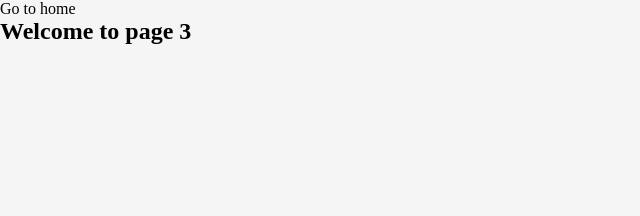
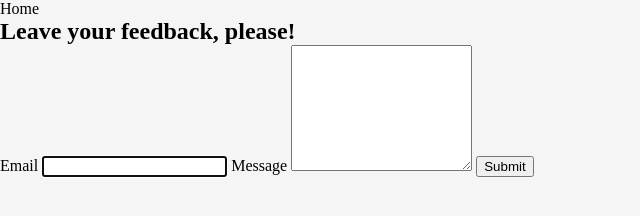
Before and after one commit to deiadaimon/goit-js-hw-09, a website built with Vite: page src/2-form.html in a window 1280 px wide. Shown: the whole page, without its empty margins (0-640 px from the left). Built offline with nearby package versions, Linux system fonts and the light colour scheme.

Commit message:
done task 2 (form)

```diff
--- a/src/2-form.html
+++ b/src/2-form.html
@@ -9,9 +9,21 @@
   </head>
   <body>
     <section>
-      <a href="./index.html">Go to home</a>
-      <h1>Welcome to page 3</h1>
+      <a href="./index.html">Home</a>
+      <h1>Leave your feedback, please!</h1>
     </section>
+    <form class="feedback-form" autocomplete="off">
+      <label>
+        Email
+        <input type="email" name="email" autofocus />
+      </label>
+      <label>
+        Message
+        <textarea name="message" rows="8"></textarea>
+      </label>
+      <button type="submit">Submit</button>
+    </form>
+
     <script type="module" src="./js/2-form.js"></script>
   </body>
 </html>
--- a/src/js/1-gallery.js
+++ b/src/js/1-gallery.js
@@ -1,7 +1,5 @@
-// Описаний в документації
-import SimpleLightbox from "simplelightbox";
-// Додатковий імпорт стилів
-import "simplelightbox/dist/simple-lightbox.min.css";
+import SimpleLightbox from 'simplelightbox';
+import 'simplelightbox/dist/simple-lightbox.min.css';
 
 const images = [
     {
--- a/src/js/2-form.js
+++ b/src/js/2-form.js
@@ -0,0 +1,27 @@
+const form = document.querySelector('.feedback-form');
+const email = document.querySelector('input');
+const message = document.querySelector('textarea');
+const localStorageKey = 'feedback-form-state';
+
+const data = JSON.parse(localStorage.getItem(localStorageKey)) ?? {};
+
+email.value = data.email ? data.email.trim() : '';
+message.value = data.message ? data.message.trim() : '';
+
+form.addEventListener('input', (event) => {
+    event.preventDefault();
+    data.email = email.value.trim();
+    data.message = message.value.trim();
+    localStorage.setItem(localStorageKey, JSON.stringify(data));
+});
+
+form.addEventListener('submit', (event) => {
+    event.preventDefault();
+    if (!(email.value.trim() && message.value.trim())) {
+        alert('Both fields are required!')
+        return
+    };
+    console.log(data);
+    localStorage.removeItem(localStorageKey);
+    form.reset();
+});
```
Also changed, not shown: src/1-gallery.html (+2 -2 lines).
